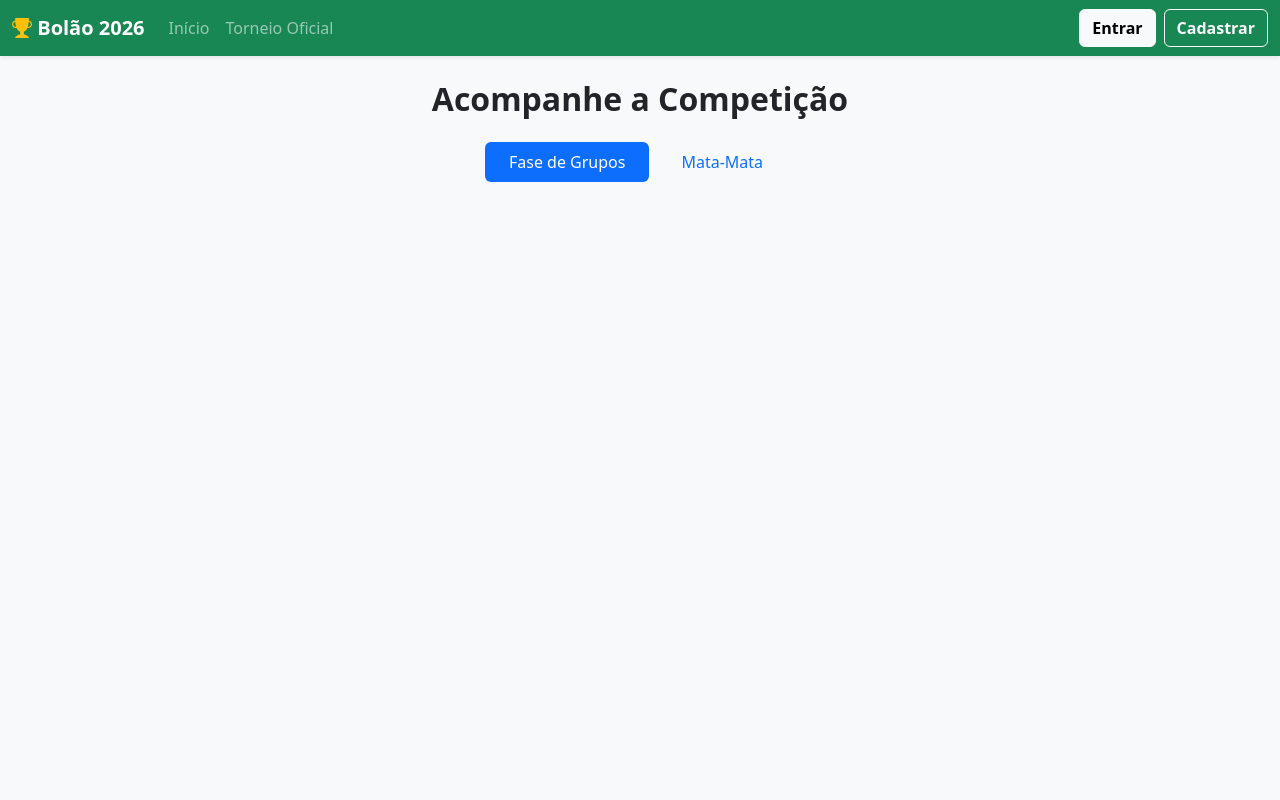
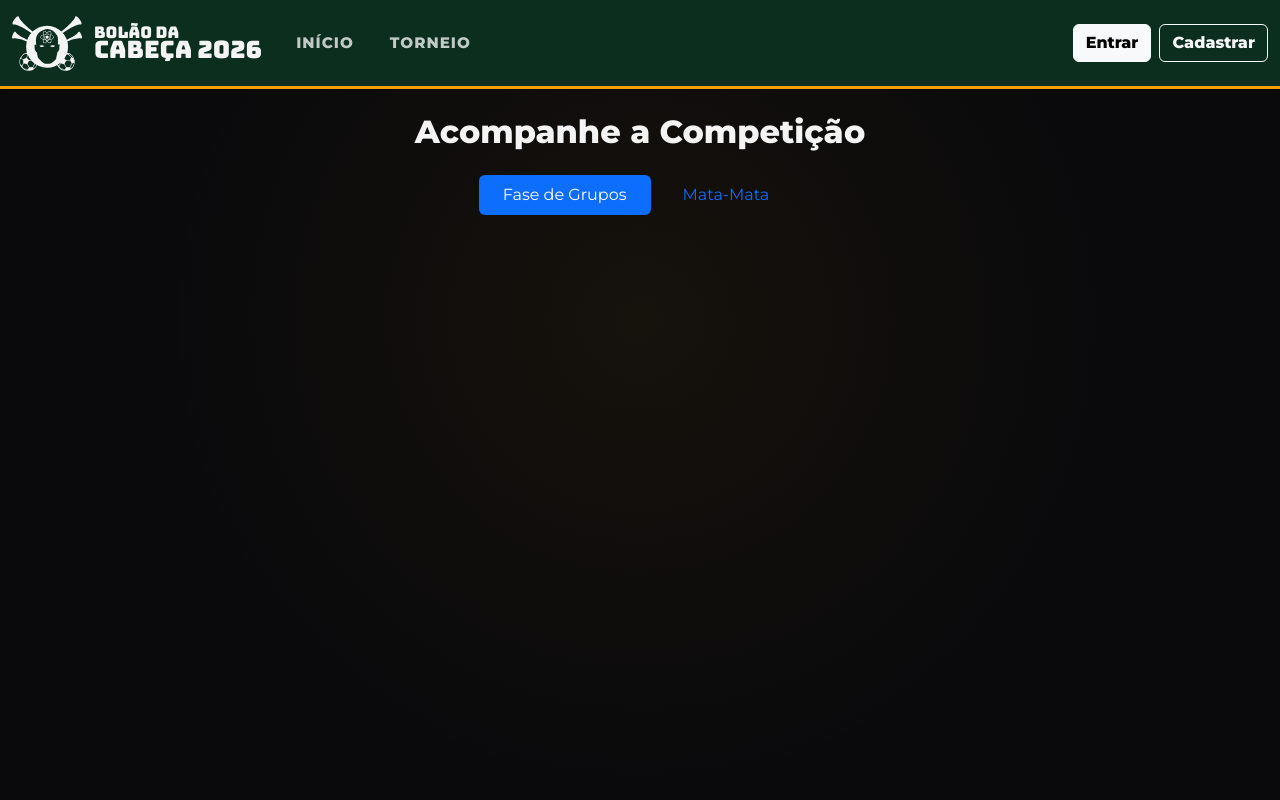
Before and after one commit to maisumdiego/bolaoworldcup26, a Flask app: page /torneio in a window 1280 px wide. Run offline with Flask 3, Linux system fonts and the light colour scheme; data that the repository does not hold is empty; some libraries are stand-ins or nearby versions.

Commit message:
Aperfeiçoamento de front-end

```diff
--- /dev/null
+++ b/static/css/style.css
@@ -0,0 +1,290 @@
+/* ==========================================================================
+   BOLÃO DA CABEÇA 2026 - ESTILO PULP NOIR (COMPLETO)
+   ========================================================================== */
+
+@import url('https://fonts.googleapis.com/css2?family=Montserrat:wght@400;600;800;900&family=Bungee&display=swap');
+
+:root {
+    /* Paleta Principal */
+    --bg-void: #0a0a0c;
+    --surface-dark: #16161a;
+    --church-red: #E11D48;
+    --pulp-gold: #F59E0B;
+
+    /* Cor da Marca (Logo + Título) */
+    --brand-color: #f4f4f5;
+
+    /* Textos Base */
+    --text-main: #f4f4f5;
+    --text-muted: #a1a1aa;
+}
+
+/* ==========================================================================
+   FUNDO E CORPO DA PÁGINA
+   ========================================================================== */
+body {
+    background-color: var(--bg-void);
+    background-image: radial-gradient(circle at 50% 40%, rgba(245, 158, 11, 0.05) 0%, transparent 60%);
+    color: var(--text-main);
+    font-family: 'Montserrat', sans-serif;
+    min-height: 100vh;
+    overflow-x: hidden;
+    -webkit-font-smoothing: antialiased;
+}
+
+/* ==========================================================================
+   BARRA DE NAVEGAÇÃO E MARCA
+   ========================================================================== */
+.terminal-nav {
+    background-color: #0b2e1f !important;
+    border-bottom: 3px solid var(--pulp-gold) !important;
+    padding: 8px 0 !important;
+    box-shadow: 0 4px 20px rgba(245, 158, 11, 0.1);
+}
+
+.navbar-brand {
+    padding: 0 !important;
+    display: flex;
+    align-items: center;
+    text-decoration: none !important;
+    transition: transform 0.3s ease;
+}
+
+.navbar-logo {
+    height: 70px;
+    width: 70px;
+    margin-right: 12px;
+    -webkit-mask-image: url('../img/bolao_logo.svg');
+    mask-image: url('../img/bolao_logo.svg');
+    -webkit-mask-size: contain;
+    mask-size: contain;
+    -webkit-mask-repeat: no-repeat;
+    mask-repeat: no-repeat;
+    -webkit-mask-position: center;
+    background-color: var(--brand-color);
+    transition: background-color 0.3s ease, transform 0.3s ease;
+}
+
+.brand-text {
+    font-family: 'Bungee', cursive;
+    display: flex;
+    flex-direction: column;
+    text-align: left;
+    line-height: 0.8;
+    color: var(--brand-color);
+    transition: color 0.3s ease;
+}
+
+.brand-line-1 { font-size: 1rem; text-transform: uppercase; }
+.brand-line-2 { font-size: 1.5rem; text-transform: uppercase; }
+
+.navbar-brand:hover .navbar-logo {
+    background-color: var(--pulp-gold);
+    transform: scale(1.05) rotate(-3deg);
+}
+.navbar-brand:hover .brand-text { color: var(--pulp-gold); }
+
+.custom-nav-links .nav-link {
+    font-family: 'Montserrat', sans-serif;
+    font-size: 0.95rem;
+    font-weight: 800;
+    text-transform: uppercase;
+    color: rgba(255, 255, 255, 0.75) !important;
+    letter-spacing: 1px;
+    margin: 0 10px;
+    transition: all 0.2s ease;
+}
+
+.custom-nav-links .nav-link:hover {
+    color: var(--pulp-gold) !important;
+    transform: translateY(-2px);
+}
+
+/* ==========================================================================
+   TELA DE PALPITES: CARROSSEL DE DIAS
+   ========================================================================== */
+.dias-nav-container {
+    background-color: var(--surface-dark);
+    border: 2px solid #27272a;
+    border-radius: 8px;
+    padding: 10px;
+    box-shadow: 6px 6px 0px rgba(0,0,0,0.5);
+}
+
+.dias-nav {
+    border-bottom: none;
+    -ms-overflow-style: none;
+    scrollbar-width: none;
+}
+.dias-nav::-webkit-scrollbar { display: none; }
+
+.dia-btn {
+    display: flex;
+    flex-direction: column;
+    align-items: center;
+    justify-content: center;
+    background-color: transparent !important;
+    color: var(--text-muted) !important;
+    border: 2px solid transparent !important;
+    border-radius: 6px !important;
+    padding: 8px 15px !important;
+    min-width: 80px;
+    font-family: 'Montserrat', sans-serif;
+    transition: all 0.2s ease;
+}
+
+.dia-btn:hover {
+    color: var(--text-main) !important;
+    background-color: rgba(255,255,255,0.05) !important;
+}
+
+.dia-btn.active {
+    color: var(--bg-void) !important;
+    background-color: var(--pulp-gold) !important;
+    border-color: var(--pulp-gold) !important;
+    box-shadow: 2px 2px 0px var(--church-red);
+    transform: translateY(-2px);
+}
+
+.dia-data { font-size: 1.1rem; font-weight: 800; }
+.dia-semana { font-size: 0.75rem; text-transform: uppercase; letter-spacing: 1px; }
+
+/* ==========================================================================
+   TELA DE PALPITES: CARDS DE JOGOS (HQ)
+   ========================================================================== */
+.jogo-card {
+    background-color: var(--surface-dark) !important;
+    border: 2px solid #27272a !important;
+    border-radius: 8px !important;
+    box-shadow: 6px 6px 0px rgba(225, 29, 72, 0.15);
+    color: var(--text-main);
+    transition: transform 0.2s ease, box-shadow 0.2s ease;
+}
+
+.jogo-card:hover {
+    transform: translate(-2px, -2px);
+    box-shadow: 8px 8px 0px rgba(245, 158, 11, 0.4);
+}
+
+.jogo-card .card-header {
+    background-color: transparent !important;
+    border-bottom: 2px solid #27272a !important;
+    font-family: 'Montserrat', sans-serif;
+    font-size: 0.85rem;
+    font-weight: 600;
+    letter-spacing: 1px;
+    color: var(--text-muted) !important;
+    padding: 15px 20px !important;
+}
+
+.jogo-card .card-footer {
+    background-color: rgba(0,0,0,0.2) !important;
+    border-top: 1px dashed #3f3f46 !important;
+    border-bottom-left-radius: 8px;
+    border-bottom-right-radius: 8px;
+    padding: 15px 20px !important;
+}
+
+/* Bandeiras e Siglas */
+.bandeira {
+    width: 60px;
+    height: auto;
+    border-radius: 4px;
+    box-shadow: 0 2px 5px rgba(0,0,0,0.5);
+}
+
+.time-sigla {
+    font-family: 'Bungee', cursive;
+    font-size: 1.2rem;
+    color: var(--text-main);
+    letter-spacing: 1px;
+}
+
+/* ==========================================================================
+   PLACARES
+   ========================================================================== */
+.palpite-input {
+    background-color: #000 !important;
+    border: 2px solid #3f3f46 !important;
+    border-radius: 6px !important;
+    color: var(--pulp-gold) !important;
+    font-family: 'Bungee', cursive;
+    font-size: 2rem !important;
+    width: 80px !important;
+    height: 70px !important;
+    text-align: center;
+    padding: 0 !important;
+    appearance: textfield;
+    box-shadow: inset 0 2px 10px rgba(0,0,0,1);
+    transition: border-color 0.2s ease, box-shadow 0.2s ease;
+}
+
+.palpite-input::-webkit-inner-spin-button,
+.palpite-input::-webkit-outer-spin-button {
+    -webkit-appearance: none;
+    margin: 0;
+}
+
+.palpite-input:focus {
+    border-color: var(--church-red) !important;
+    outline: none;
+    box-shadow: 0 0 0 3px rgba(225, 29, 72, 0.3), inset 0 2px 10px rgba(0,0,0,1);
+}
+
+.placar-x {
+    font-family: 'Bungee', cursive;
+    font-size: 1.5rem;
+    color: var(--text-muted);
+}
+
+/* ==========================================================================
+   RODAPÉ DO CARD E BOTÃO SALVAR
+   ========================================================================== */
+.text-destaque-resultado {
+    color: var(--text-main) !important;
+    font-weight: 800;
+    letter-spacing: 1px;
+}
+
+.resultado-numero {
+    color: var(--pulp-gold) !important;
+    font-family: 'Bungee', cursive;
+    font-size: 1.4rem;
+}
+
+.btn-salvar-pulp {
+    background-color: var(--pulp-gold) !important;
+    border: 2px solid #000 !important;
+    color: #000 !important;
+    font-family: 'Montserrat', sans-serif;
+    font-weight: 900;
+    text-transform: uppercase;
+    font-size: 0.75rem;
+    padding: 8px 15px;
+    box-shadow: 3px 3px 0px #000;
+    transition: all 0.1s ease;
+}
+
+.btn-salvar-pulp:hover {
+    transform: translate(1px, 1px);
+    box-shadow: 2px 2px 0px #000;
+    background-color: #ffca2c !important;
+}
+
+.btn-salvar-pulp:active {
+    transform: translate(3px, 3px);
+    box-shadow: 0px 0px 0px #000;
+}
+
+/* ==========================================================================
+   RESPONSIVIDADE (MOBILE)
+   ========================================================================== */
+@media (max-width: 576px) {
+    .palpite-input {
+        width: 65px !important;
+        height: 60px !important;
+        font-size: 1.5rem !important;
+    }
+    .placar-x { margin: 0 5px !important; }
+    .bandeira { width: 50px; }
+}
--- a/templates/base.html
+++ b/templates/base.html
@@ -4,45 +4,55 @@
     <meta charset="UTF-8">
     <meta name="viewport" content="width=device-width, initial-scale=1.0">
     <title>{% block title %}Bolão da Copa 2026{% endblock %}</title>
+
     <link href="https://cdn.jsdelivr.net/npm/bootstrap@5.3.0/dist/css/bootstrap.min.css" rel="stylesheet">
     <link rel="stylesheet" href="https://cdn.jsdelivr.net/npm/bootstrap-icons@1.11.1/font/bootstrap-icons.css">
+
+    <link rel="stylesheet" href="{{ url_for('static', filename='css/style.css') }}">
+
     {% block styles %}{% endblock %}
 </head>
-<body class="bg-light">
+<body>
 
-<nav class="navbar navbar-expand-lg navbar-dark bg-success shadow-sm">
+<nav class="navbar navbar-expand-lg navbar-dark terminal-nav shadow-sm">
     <div class="container-fluid">
-        <a class="navbar-brand fw-bold" href="{{ url_for('main.index') }}"><i class="bi bi-trophy-fill text-warning"></i> Bolão 2026</a>
+        <a class="navbar-brand d-flex align-items-center" href="{{ url_for('main.index') }}">
+            <div class="navbar-logo"></div>
+
+            <div class="brand-text">
+                <span class="brand-line-1">Bolão da</span>
+                <span class="brand-line-2">Cabeça 2026</span>
+            </div>
+        </a>
 
         <button class="navbar-toggler" type="button" data-bs-toggle="collapse" data-bs-toggle="target" aria-controls="navbarNav">
             <span class="navbar-toggler-icon"></span>
         </button>
 
         <div class="collapse navbar-collapse" id="navbarNav">
-            <ul class="navbar-nav me-auto">
+            <ul class="navbar-nav me-auto custom-nav-links">
                 <li class="nav-item"><a class="nav-link" href="{{ url_for('main.index') }}">Início</a></li>
 
                 {% if current_user.is_authenticated %}
                 <li class="nav-item"><a class="nav-link" href="{{ url_for('main.palpites') }}">Meus Palpites</a></li>
-                <li class="nav-item"><a class="nav-link fw-bold text-warning" href="{{ url_for('main.ranking') }}"><i class="bi bi-star-fill"></i> Ranking</a></li>
+                <li class="nav-item"><a class="nav-link" href="{{ url_for('main.ranking') }}">Ranking</a></li>
                 {% endif %}
 
                 <li class="nav-item">
-                    <a class="nav-link" href="{{ url_for('main.torneio') }}">Torneio Oficial</a>
+                    <a class="nav-link" href="{{ url_for('main.torneio') }}">Torneio</a>
                 </li>
 
                 {% if current_user.is_authenticated and current_user.email == admin_email %}
-                <li class="nav-item dropdown">
-                    <a class="nav-link dropdown-toggle btn btn-outline-warning text-dark fw-bold ms-2 px-3" href="#" id="adminDropdown" role="button" data-bs-toggle="dropdown">
-                        <i class="bi bi-gear-fill"></i> Área do Admin
+                <li class="nav-item dropdown ms-lg-3">
+                    <a class="nav-link dropdown-toggle btn-admin-nav" href="#" id="adminDropdown" role="button" data-bs-toggle="dropdown">
+                        <i class="bi bi-gear"></i> Admin
                     </a>
                     <ul class="dropdown-menu shadow">
-                        <li><a class="dropdown-item" href="{{ url_for('admin.admin_resultados') }}"><i class="bi bi-controller"></i> Resultados</a></li>
-                        <li><a class="dropdown-item" href="{{ url_for('admin.gerenciar_usuarios') }}"><i class="bi bi-people-fill"></i> Usuários</a></li>
+                        <li><a class="dropdown-item" href="{{ url_for('admin.admin_resultados') }}">Resultados</a></li>
+                        <li><a class="dropdown-item" href="{{ url_for('admin.gerenciar_usuarios') }}">Usuários</a></li>
                     </ul>
                 </li>
                 {% endif %}
-
             </ul>
 
             <div class="d-flex align-items-center mt-3 mt-lg-0">
```
Also changed, not shown: templates/palpites.html (+108 -154 lines), static/img/bolao_logo.svg (added).
